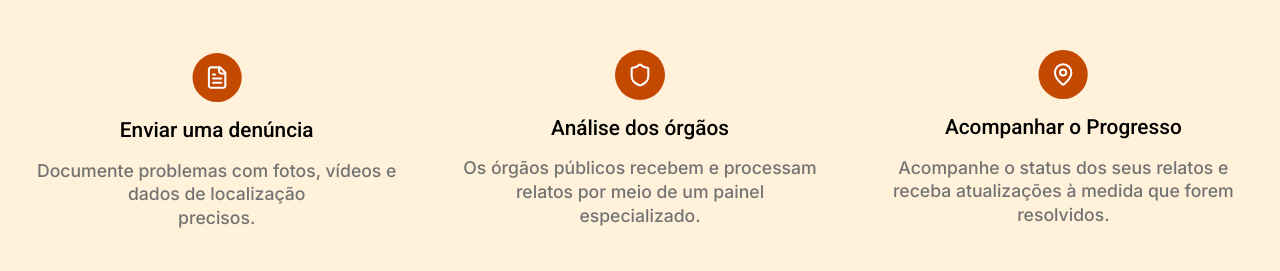
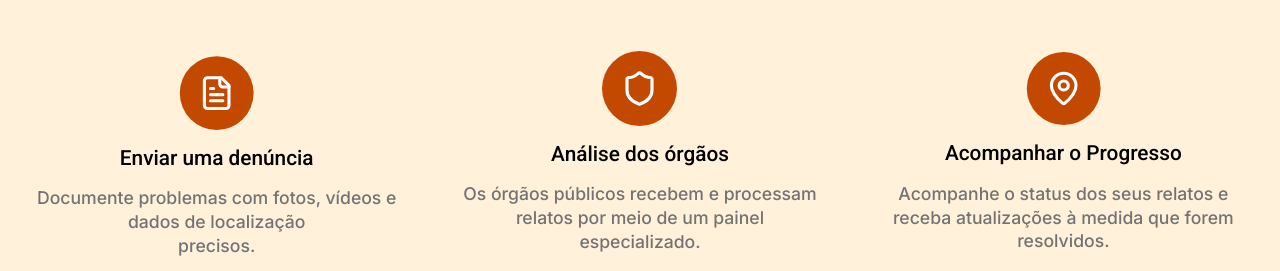
Before and after one commit to RaayaneCustodio/alerta-verde, a plain HTML site: page index.html in a window 1280 px wide. Shown: the part 529-800 px from the top of the page. Drawn offline with nearby package versions, Linux system fonts and the light colour scheme; files whose address does not match are found by name.

Commit message:
Ajuste nos ícones

```diff
--- a/index.html
+++ b/index.html
@@ -38,17 +38,17 @@
         <h2>Como funciona</h2>
         <div class="cards-container">
           <div class="cards">
-            <img src="img/home/denuncia.svg" alt="" width="50px" height="50px">
+            <img src="img/home/denuncia.svg" alt="" width="75px" height="75px">
             <h3>Enviar uma denúncia</h4>
             <p>Documente problemas com fotos, vídeos e dados de localização <br> precisos.</p>
           </div>
           <div class="cards">
-            <img src="img/home/analise.svg" alt="" width="50px" height="50px">
+            <img src="img/home/analise.svg" alt="" width="75px" height="75px">
             <h3>Análise dos órgãos </h4>
             <p>Os órgãos públicos recebem e processam relatos por meio de um painel especializado.</p>
           </div>
           <div class="cards">
-            <img src="img/home/localizacao.svg" alt="" width="50px" height="50px">
+            <img src="img/home/localizacao.svg" alt="" width="75px" height="75px">
             <h3>Acompanhar o Progresso</h4>
             <p>Acompanhe o status dos seus relatos e receba atualizações à medida que forem resolvidos.</p>
           </div>
```
